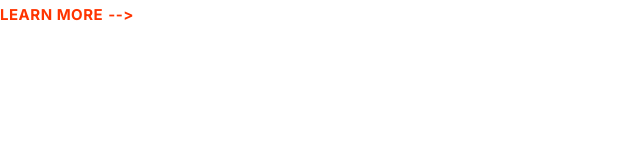
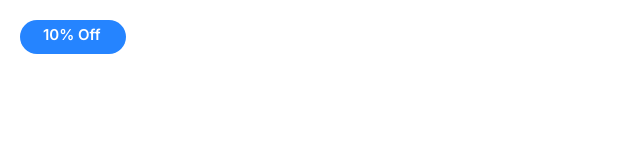
Before and after one commit to KevinCF5/moshify_html_css_project, a plain HTML site: page index.html in a window 1280 px wide. Shown: the whole page, without its empty margins (0-640 px from the left). Drawn offline with Linux system fonts and the light colour scheme.

Commit message:
Build the badge component.

```diff
--- a/assets/css/styles.css
+++ b/assets/css/styles.css
@@ -14,10 +14,11 @@ html {
 }
 
 body {
+  color: var(--color-body);
   font-family: Inter, Arial, Helvetica, sans-serif;
   font-size: 2.4rem;
   line-height: 1.5;
-  color: var(--color-body);
+  margin: 20px;
 }
 
 h1,
@@ -73,10 +74,10 @@ a {
 
 .link-arrow {
   color: var(--color-accent);
+  font-size: 2rem;
+  font-weight: bold;
+  letter-spacing: 0.5px;
   text-transform: uppercase;
-  letter-spacing: 0.5px;
-  font-weight: bold;
-  font-size: 2rem;
 }
 
 .link-arrow::after {
@@ -99,5 +100,42 @@ a {
   }
 }
 
+/* BADGE COMPONENT */
+
+.badge {
+  border-radius: 22px;
+  padding: 0.5rem 2.5rem 1rem 2.3rem;
+  font-weight: 600;
+  white-space: nowrap;
+  font-size: 2rem;
+}
+
+.badge--small {
+  font-size: 1.6rem;
+}
+
+.badge--primary {
+  background: var(--color-primary);
+  color: white;
+}
+
+.badge--secondary {
+  background: var(--color-secondary);
+  color: white;
+}
+/* MEDIA QUERIES LINK COMPONENT */
+
+/* DESKTOP */
+
+@media screen and (min-width: 1024px) {
+  .badge {
+    font-size: 1.5rem;
+  }
+
+  .badge--small {
+    font-size: 1.2rem;
+  }
+}
+
 /* TODO:  */
 /* FIXME:  */
--- a/index.html
+++ b/index.html
@@ -14,6 +14,6 @@
     <link rel="stylesheet" href="assets/css/styles.css" />
   </head>
   <body>
-    <a href="#" class="link-arrow">Learn More</a>
+    <span class="badge badge--primary">10% Off</span>
   </body>
 </html>
```
Also changed, not shown: components/badges.html (added, +4 -0 lines).
